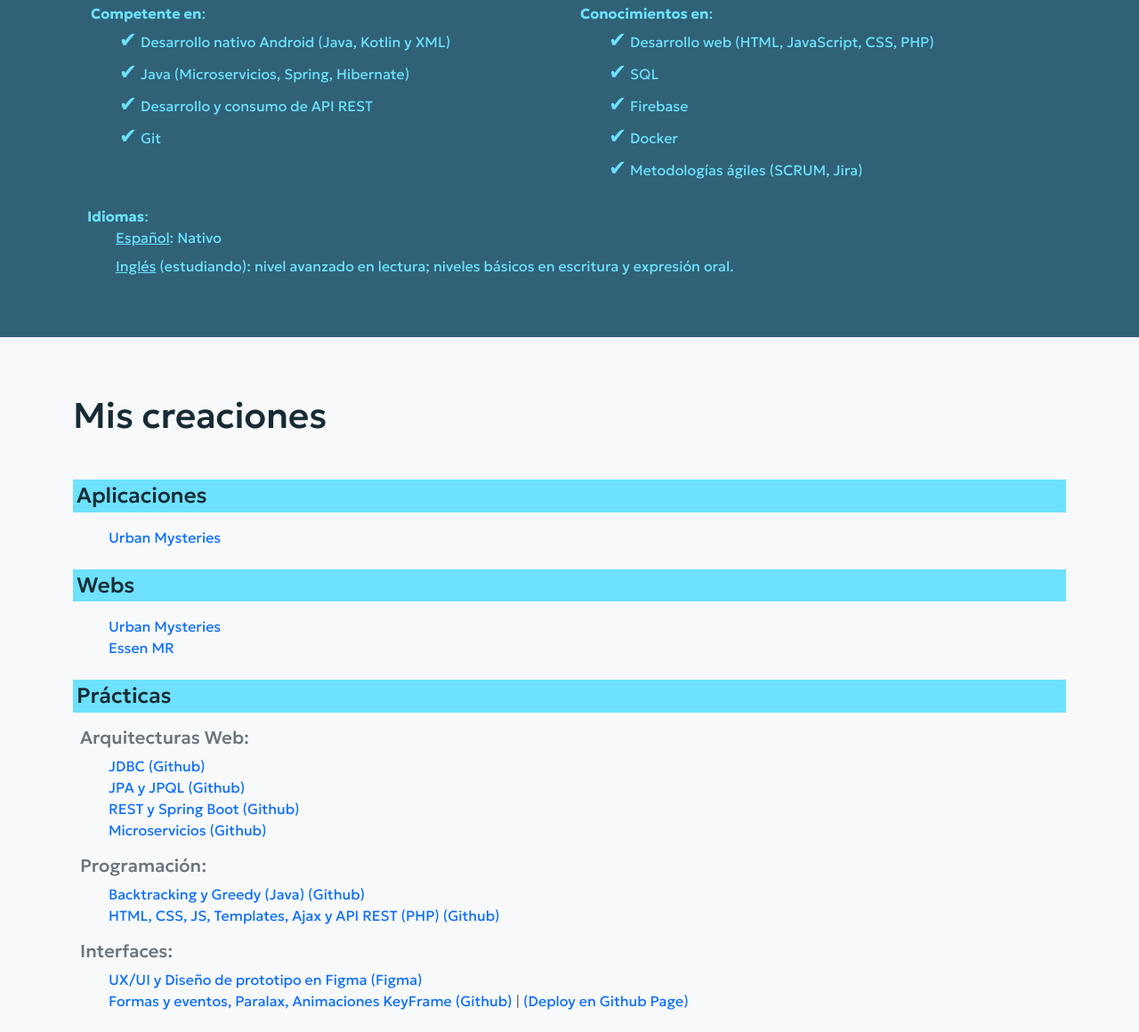
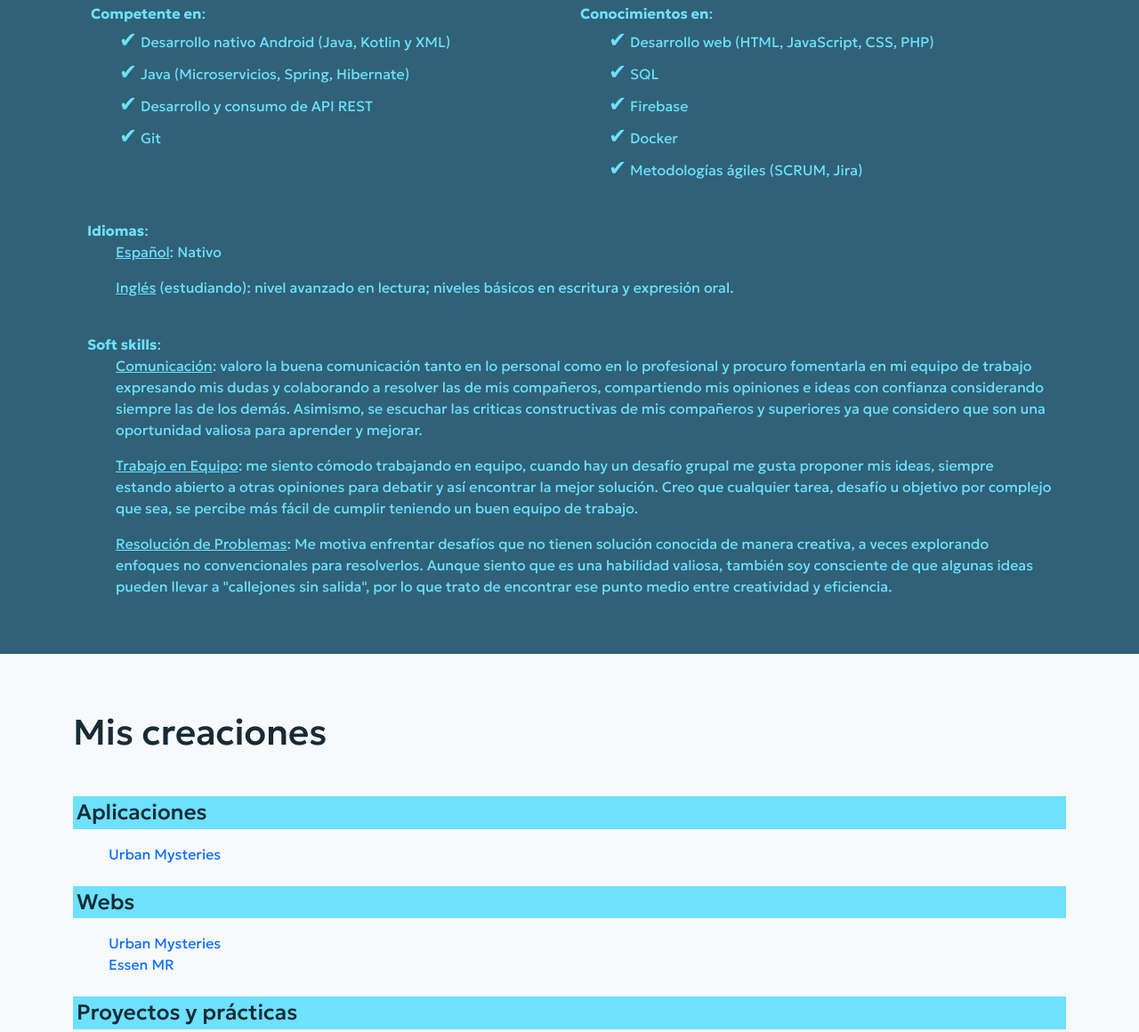
Before and after one commit to galeguay/portfolio, a plain HTML site: page index.html in a window 1280 px wide. Shown: the part 1306-2466 px from the top of the page at 89% size. Drawn offline with nearby package versions, Linux system fonts and the light colour scheme.

Commit message:
add soft skills

```diff
--- a/index.html
+++ b/index.html
@@ -78,15 +78,31 @@
                         </ul>
                     </div>
                 </div>
-                <div class="row m-1">
+                <div class="row mt-4 mx-1">
                     <div>
                         <b>Idiomas</b>:
                         <br>
                         <ul class="ul-nonestyle">
-                            <li class="mb-2"><u>Español</u>: Nativo</li>
+                            <li class="mb-3"><u>Español</u>: Nativo</li>
                             <li><u>Inglés</u> (estudiando): nivel avanzado en lectura; niveles básicos en escritura y expresión
                                 oral.</li>
                         </ul>
+                    </div>
+                </div>
+                <div class="row mt-4 mx-1">
+                    <div>
+                        <b>Soft skills</b>:
+                        <br>
+                        <ul class="ul-nonestyle">
+                        <li class="mb-3">
+                            <u>Comunicación</u>: valoro la buena comunicación tanto en lo personal como en lo profesional y procuro fomentarla en mi equipo de trabajo expresando mis dudas y colaborando a resolver las de mis compañeros, compartiendo mis opiniones e ideas con confianza considerando siempre las de los demás. Asimismo, se escuchar las criticas constructivas de mis compañeros y superiores ya que considero que son una oportunidad valiosa para aprender y mejorar.
+                        </li>
+                        <li class="mb-3">
+                            <u>Trabajo en Equipo</u>: me siento cómodo trabajando en equipo, cuando hay un desafío grupal me gusta proponer mis ideas, siempre estando abierto a otras opiniones para debatir y así encontrar la mejor solución. Creo que cualquier tarea, desafío u objetivo por complejo que sea, se percibe más fácil de cumplir teniendo un buen equipo de trabajo.
+                        </li>
+                        <li class="mb-3">
+                            <u>Resolución de Problemas</u>: Me motiva enfrentar desafíos que no tienen solución conocida de manera creativa, a veces explorando enfoques no convencionales para resolverlos. Aunque siento que es una habilidad valiosa, también soy consciente de que algunas ideas pueden llevar a "callejones sin salida", por lo que trato de encontrar ese punto medio entre creatividad y eficiencia.
+                        </li>
                     </div>
                 </div>
             </div>
@@ -108,7 +124,7 @@
                             <li><a class="text-decoration-none" href="essenmr.com.ar" target="_blank">Essen MR</a></li>
                         </ul>
                     </div>
-                    <h4 class="bg-c2 p-1">Prácticas</h4>
+                    <h4 class="bg-c2 p-1">Proyectos y prácticas</h4>
                     <div class="p-2 text-secondary">
                         <h5>Arquitecturas Web:</h4>
                         <ul class="ul-nonestyle">
```
